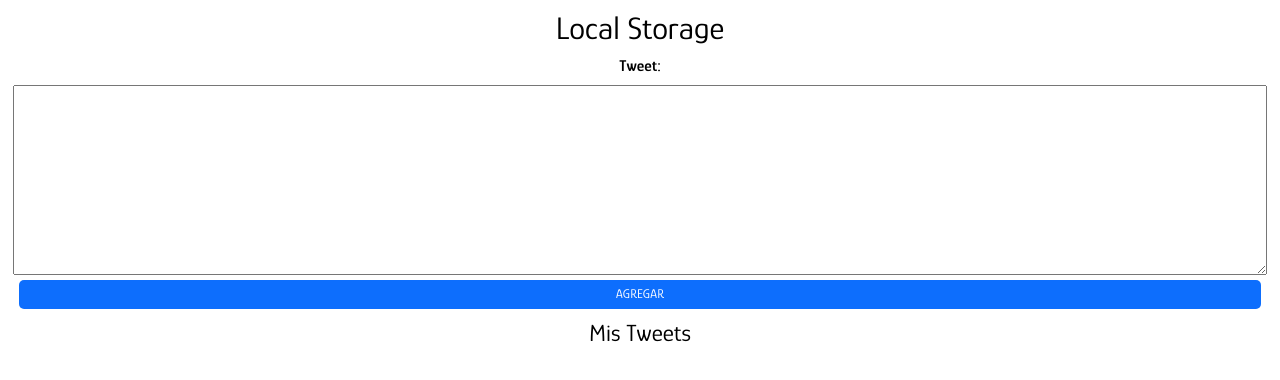
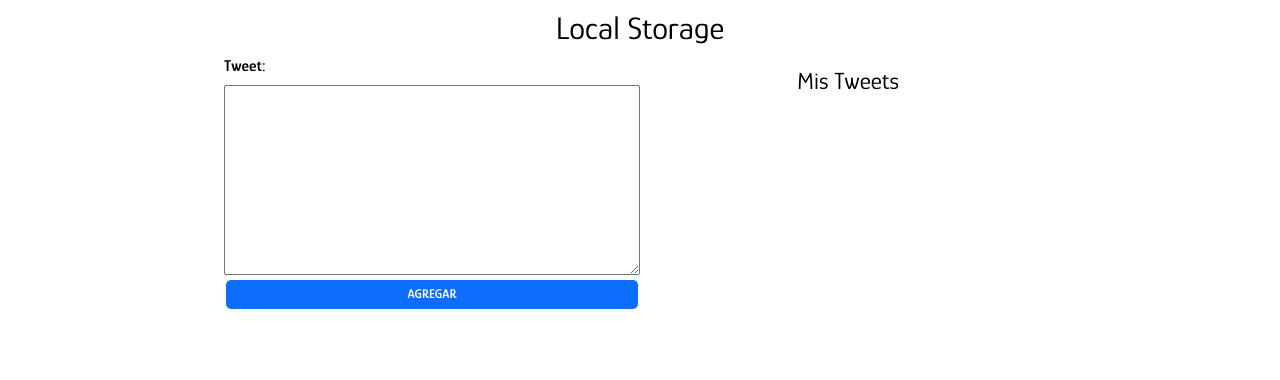
Before and after one commit to stente3/Tweets-Creator, a plain HTML site: page index.html in a window 1280 px wide. Drawn offline with Linux system fonts and the light colour scheme.

Commit message:
The desktop design was added

```diff
--- a/css/style.css
+++ b/css/style.css
@@ -39,6 +39,7 @@ h1, h2{
 .form__button{
     background-color: var(--button);
     text-transform: uppercase;
+    font-weight: 600;
     border-radius: .5rem;
     padding: .7rem 2rem;
     margin: .5rem auto;
@@ -51,5 +52,23 @@ h1, h2{
 }
 /* Section tweets */
 .new__item{
-   margin: 1rem auto
+   margin: 1rem auto;
 }
+/* Desktop */
+@media (min-width: 768px) {
+    .main{
+        display: grid;
+        grid-template-columns: 1fr 1fr;
+        width: 65%;
+        margin: 0 auto;
+    }
+    .form__label{
+        text-align: left;
+    }
+    .form__text{
+        width: 100%;
+    }
+    .form__button{
+        width: 99%;
+    }
+}
```
